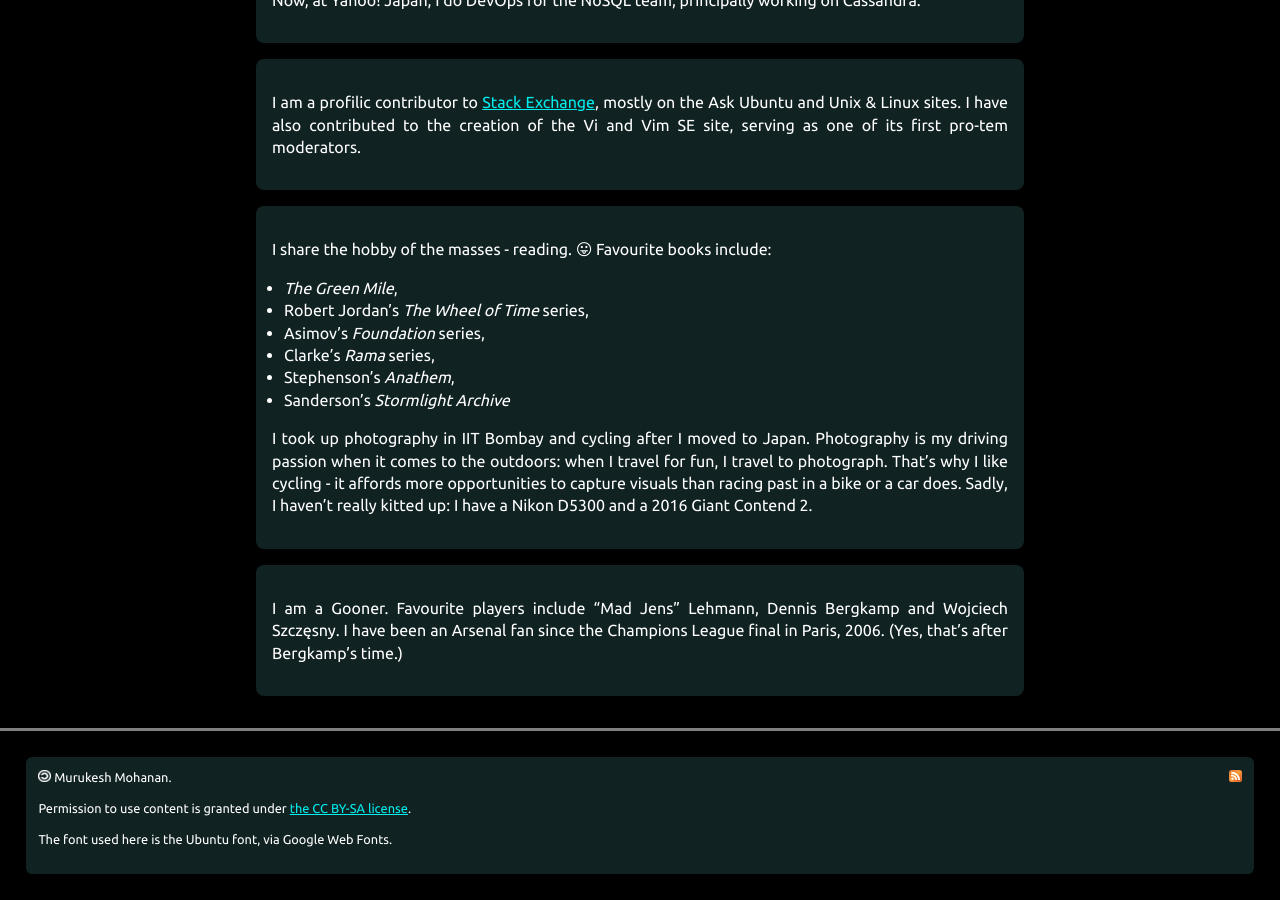
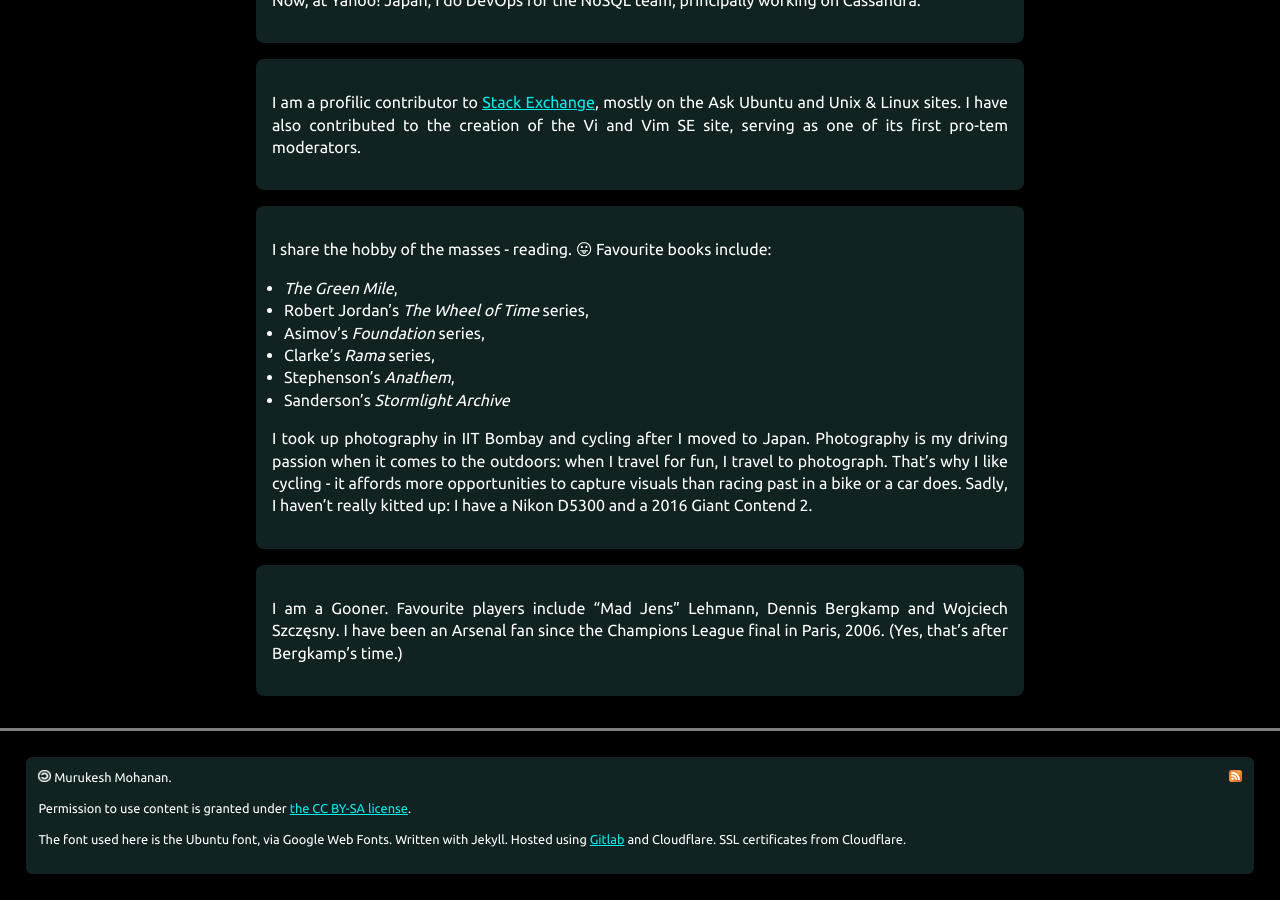
Before and after one commit to muru/muru.github.io, a Jekyll site: the page built from index.md, in a window 1280 px wide and 900 px high, scrolled down 573 px. Built offline with Jekyll 4.4.1, drawn with Linux system fonts in a browser that asks for light colours; emoji names are drawn with the system emoji font.

Commit message:
amend footer, ack Gitlb and Cloudflare

```diff
--- a/_layouts/default.html
+++ b/_layouts/default.html
@@ -61,7 +61,7 @@
 			<div>
 			<img src="{{ site.base-url }}/images/Copyleft.png" style="height: 1em;" alt="copyleft"> Murukesh Mohanan.
 			<p>Permission to use content is granted under <a href="https://creativecommons.org/licenses/by-sa/3.0/" rel="license">the CC BY-SA license</a>.</p>
-			<p>The font used here is the Ubuntu font, via Google Web Fonts.</p>
+			<p>The font used here is the Ubuntu font, via Google Web Fonts. Written with Jekyll. Hosted using <a href="https://gitlab.com/murukesh/murukesh.gitlab.io">Gitlab</a> and Cloudflare. SSL certificates from Cloudflare. </p>
 			</div>
 			<a class="rss" href="{{ site.base-url }}/feed.xml"><img src="{{ site.base-url }}/images/rss.svg" alt="RSS"></img></a>
 			</section>
```
